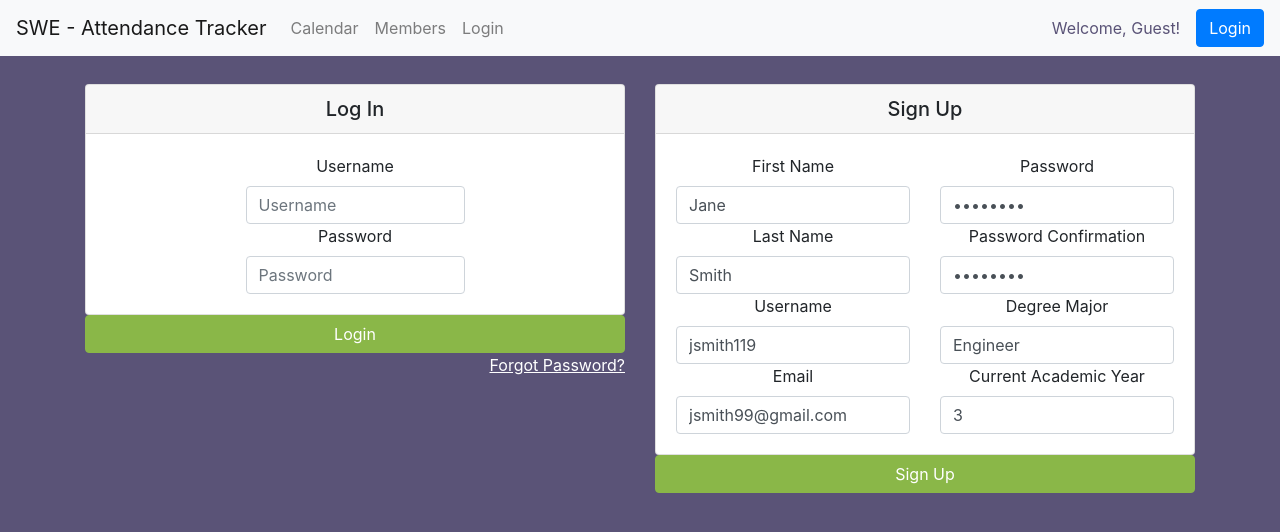
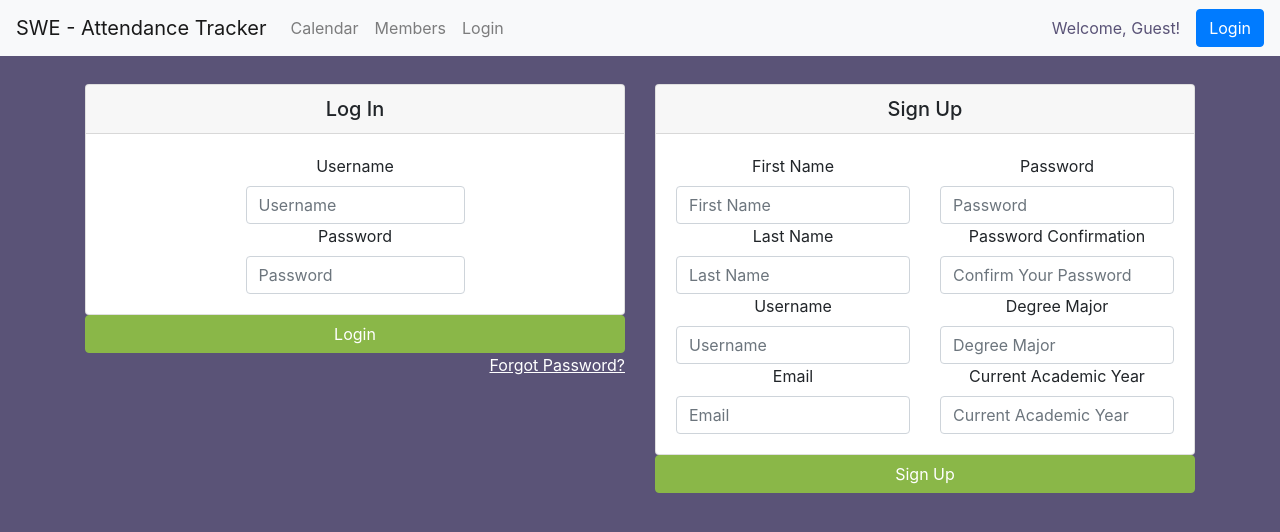
Before and after one commit to mcdirocco/swe-project, a React (Create React App) app in the folder frontend/: page /Login in a window 1280 px wide. Shown: the top 532 px of the page. Built offline with nearby package versions, Linux system fonts and the light colour scheme.

Commit message:
MemberData State 1.1
MemData State is partially updated

```diff
--- a/frontend/src/API.js
+++ b/frontend/src/API.js
@@ -57,6 +57,11 @@ export async function loginUser(username, password) {
 
 // --- Get Member Data ---------------------------------- // -------------------------------------------------------------------------
 
+export async function getUsers() {
+    let res = await fetch('http://www.maxdirocco.com/users');
+    return await res.json();
+}
+
 export async function getUser(token) {
     let res = await request('users/getUser', {
         token: token,
--- a/frontend/src/components/Login.js
+++ b/frontend/src/components/Login.js
@@ -15,13 +15,7 @@ const Login = () => {
     let [username, setUsername] = useState("");
     let [password, setPassword] = useState("");
 
-    const submission = async (e) => {
-        e.preventDefault();
-        let TOKEN = await loginUser(username, password);
-        console.log(TOKEN);
-        localStorage.setItem("token", TOKEN);
-        setRedirect(true);
-    }
+    // --- Sign Up Field States --- //
 
     let [firstNameSI, setFirstNameSI] = useState("");
     let [lastNameSI, setLastNameSI] = useState("");
@@ -32,32 +26,55 @@ const Login = () => {
     let [majorSI, setMajorSI] = useState("");
     let [yearSI, setYearSI] = useState("");
 
+    // ---------------------------- //
+
     useEffect(() => {
-        let value = Math.round((Math.random() * 1000)).toString()
-        setFirstNameSI("Jane");
-        setLastNameSI("Smith");
-        setUsernameSI("jsmith" + value.toString());
-        setEmailSI("jsmith" + value.toString() + "@gmail.com");
-        setPasswordSI("password");
-        setConfirmPassSI("password");
-        setMajorSI("Engineering");
-        setYearSI((Math.round(Math.random() * 5).toString()));
+        // let value = Math.round((Math.random() * 1000)).toString()
+        // setFirstNameSI("Jane");
+        // setLastNameSI("Smith");
+        // setUsernameSI("jsmith" + value.toString());
+        // setEmailSI("jsmith" + value.toString() + "@gmail.com");
+        // setPasswordSI("password");
+        // setConfirmPassSI("password");
+        // setMajorSI("Engineering");
+        // setYearSI((Math.round(Math.random() * 5).toString()));
     }, []);
+
+    const submission = async (e) => {
+        e.preventDefault();
+        let TOKEN = await loginUser(username, password);
+        if (TOKEN === false){
+            alert("Incorrect username or password!");
+            return;
+        }
+        localStorage.setItem("token", TOKEN);
+        setRedirect(true);
+    };
 
     const submissionSI = async (e) => {
         e.preventDefault();
-        let TOKEN = await createUser(firstNameSI, lastNameSI, usernameSI, passwordSI, emailSI, majorSI, yearSI);
-        alert(TOKEN.firstname !== undefined ? "New User Created!\nFirstName: " + TOKEN.firstname +
-            "\nLastName: " + TOKEN.lastname + "\nUsername: " +
-            TOKEN.username + "\nEmail: " + TOKEN.email : "User already exists!");
-        localStorage.setItem("Token", TOKEN);
+        if(passwordSI !== confirmPassSI) {
+            alert('Make sure your passwords match!');
+            return;
+        }
+        else {
+            let TOKEN = await createUser(firstNameSI, lastNameSI, usernameSI, passwordSI, emailSI, majorSI, yearSI);
+            console.log(TOKEN); // Check wtf this is
+            alert(TOKEN.firstname !== undefined ? "New User Created!\nFirstName: " +
+                TOKEN.firstname + "\nLastName: " + TOKEN.lastname + "\nUsername: " +
+                TOKEN.username + "\nEmail: " + TOKEN.email : "User already exists!");
+            if(TOKEN.firstname !== undefined) {
+                let TOKEN = await loginUser(usernameSI, passwordSI);
+                localStorage.setItem("token", TOKEN);
+                setRedirect(true);
+            }
+        }
     };
 
     return (
       <div className="LoginClassName">
           <Container>
               <Row className="TopLoginRow">
-
                   <Col className="LeftLoginCol" md={{span: 6}}>   {/*md={{span: 3, offset: 2}}*/}
                       <div className="card">
                           <h5 className="card-header">Log In</h5>
@@ -89,21 +106,21 @@ const Login = () => {
                                   <Form.Label>First Name</Form.Label>
                                   <Form.Control type="formBasicText" value={firstNameSI} placeholder="First Name" onChange={e => {setFirstNameSI(e.target.value)}}/>
                                   <Form.Label>Last Name</Form.Label>
-                                  <Form.Control type="formBasicText" value="Smith" placeholder="Last Name" onChange={e => {setLastNameSI(e.target.value)}}/>
+                                  <Form.Control type="formBasicText" value={lastNameSI} placeholder="Last Name" onChange={e => {setLastNameSI(e.target.value)}}/>
                                   <Form.Label>Username</Form.Label>
-                                  <Form.Control type="formBasicText" value={"jsmith" + Math.round((Math.random() * 1000)).toString()} placeholder="Username" onChange={e => {setUsernameSI(e.target.value)}}/>
+                                  <Form.Control type="formBasicText" value={usernameSI} placeholder="Username" onChange={e => {setUsernameSI(e.target.value)}}/>
                                   <Form.Label>Email</Form.Label>
-                                  <Form.Control type="email" value="jsmith99@gmail.com" placeholder="Email" onChange={e => {setEmailSI(e.target.value)}}/>
+                                  <Form.Control type="email" value={emailSI} placeholder="Email" onChange={e => {setEmailSI(e.target.value)}}/>
                               </Col>
                               <Col md={{span: 6}}>
                                   <Form.Label>Password</Form.Label>
-                                  <Form.Control type="password" value="password" placeholder="Password" onChange={e => {setPasswordSI(e.target.value)}}/>
+                                  <Form.Control type="password" value={passwordSI} placeholder="Password" onChange={e => {setPasswordSI(e.target.value)}}/>
                                   <Form.Label>Password Confirmation</Form.Label>
-                                  <Form.Control type="password" value="password" placeholder="Confirm Your Password" onChange={e => {setConfirmPassSI(e.target.value)}}/>
+                                  <Form.Control type="password" value={confirmPassSI} placeholder="Confirm Your Password" onChange={e => {setConfirmPassSI(e.target.value)}}/>
                                   <Form.Label>Degree Major</Form.Label>
-                                  <Form.Control type="formBasicText" value="Engineer" placeholder="Degree Major"onChange={e => {setMajorSI(e.target.value)}} />
+                                  <Form.Control type="formBasicText" value={majorSI} placeholder="Degree Major"onChange={e => {setMajorSI(e.target.value)}} />
                                   <Form.Label>Current Academic Year</Form.Label>
-                                  <Form.Control type="formBasicText" value={Math.round(Math.random() * 5).toString()} placeholder="Current Academic Year" onChange={e => {setYearSI(e.target.value)}}/>
+                                  <Form.Control type="formBasicText" value={yearSI} placeholder="Current Academic Year" onChange={e => {setYearSI(e.target.value)}}/>
                               </Col>
                               </Row>
                           </Form>
@@ -120,24 +137,4 @@ const Login = () => {
     );
   }
 
-  export default Login;
-{/**/}
-/*
-
-
-
-  <header className="App-header">
-      Login Comp | Signup Comp
-      <h2 >I now know why I am purple @App.css </h2>
-  </header>
-
-  <Breadcrumb className="justify-content-end">
-      <Breadcrumb.Item>Forgot Password?</Breadcrumb.Item>
-  </Breadcrumb>
-
-
-
-screen width is 12
-
-
-*/
+export default Login;
```
Also changed, not shown: frontend/src/components/MemberData.js (+100 -24 lines).
